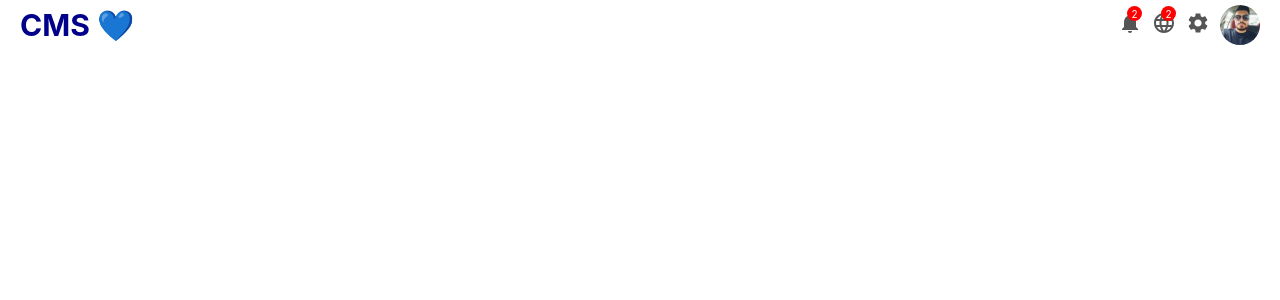
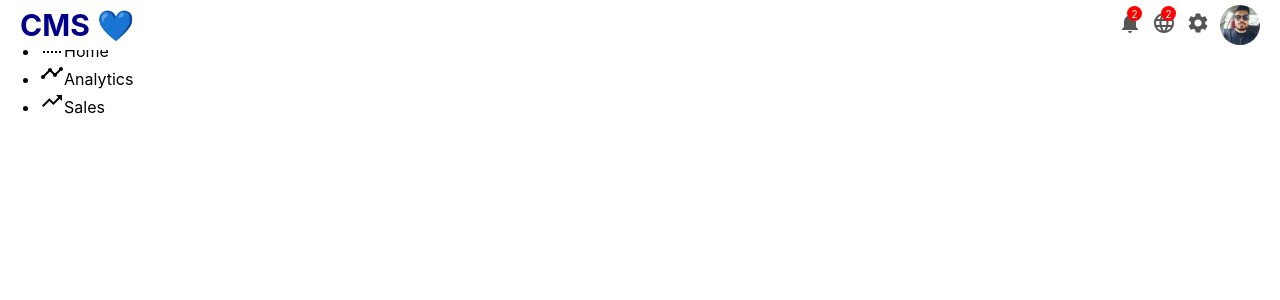
Before and after one commit to mohammadfaramarzi1/react-cms-course, a React (Create React App) app: page /newUser in a window 1280 px wide. Shown: the top 300 px of the page. Built offline with nearby package versions, Linux system fonts and the light colour scheme.

Commit message:
feat: SideBar.jsx dashboard section

```diff
--- a/src/components/SideBar/SideBar.jsx
+++ b/src/components/SideBar/SideBar.jsx
@@ -1,8 +1,32 @@
 import React from 'react'
+import "./SideBar.css"
+import LineStyleIcon from '@mui/icons-material/LineStyle';
+import TimelineIcon from '@mui/icons-material/Timeline';
+import TrendingUpIcon from '@mui/icons-material/TrendingUp';
 
 function SideBar() {
   return (
-    <div>SideBar</div>
+    <div className='sidebar'>
+        <div className="sidebar-wrapper">
+            <div className="sidebar__menu">
+                <h3 className='sidebar__title'>Dashboard</h3>
+                <ul className='sidebar__list'>
+                    <li className='sidebar__list-item'>
+                        <LineStyleIcon className="sidebar__icon" />
+                        Home
+                    </li>
+                    <li className='sidebar__list-item'>
+                        <TimelineIcon className="sidebar__icon" />
+                        Analytics
+                    </li>
+                    <li className='sidebar__list-item'>
+                        <TrendingUpIcon className="sidebar__icon" />
+                        Sales
+                    </li>
+                </ul>
+            </div>
+        </div>
+    </div>
   )
 }
 
```
